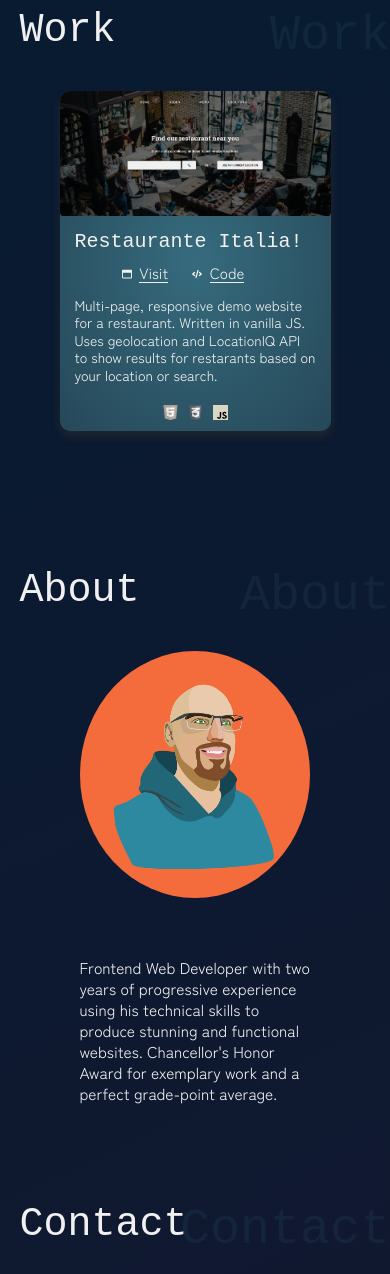
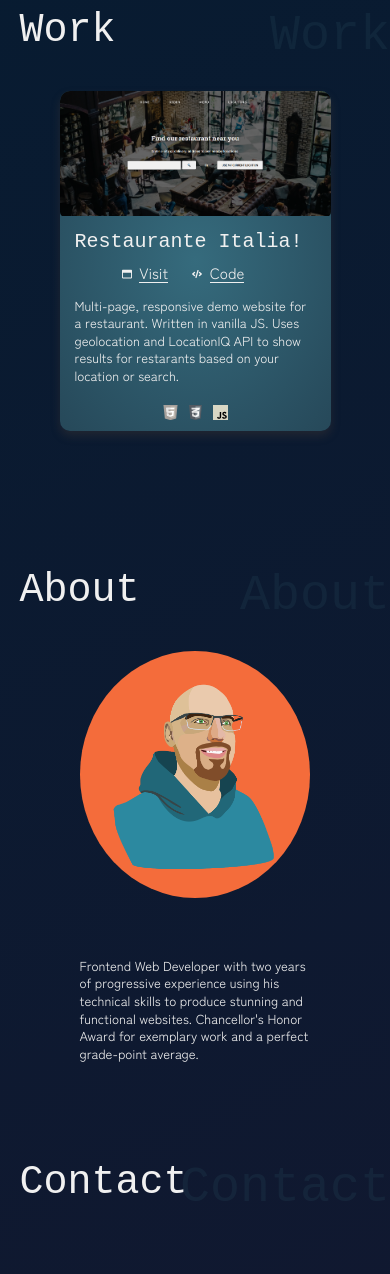
Before and after one commit to mackraw/mkraw-react, a React (Create React App) app: page / in a window 390 px wide. Shown: the part 1170-2444 px from the top of the page. Built offline with nearby package versions, Linux system fonts and the light colour scheme.

Commit message:
changed font sizes

```diff
--- a/src/sass/modules/_about.sass
+++ b/src/sass/modules/_about.sass
@@ -17,7 +17,7 @@
   &--para
     line-height: 1.35
     text-align: center
-    font-size: clamp(1.4rem, 4vw, 2rem)
+    font-size: clamp(1.3rem, 2.7vw, 2rem)
     max-width: 60ch
     margin: 2rem auto
     margin: 6rem
--- a/src/sass/modules/_card.sass
+++ b/src/sass/modules/_card.sass
@@ -45,9 +45,9 @@
       color: $orange
       border-bottom: 1px solid $orange
   &--desc
-    font-size: clamp(1.4rem, 3vw, 1.6rem)
+    font-size: clamp(1.3rem, 2.7vw, 1.6rem)
     margin: 1.5rem auto
-    line-height: 1.25
+    line-height: 1.35
   &--icons
     text-align: center
     margin: 0.5rem
```
